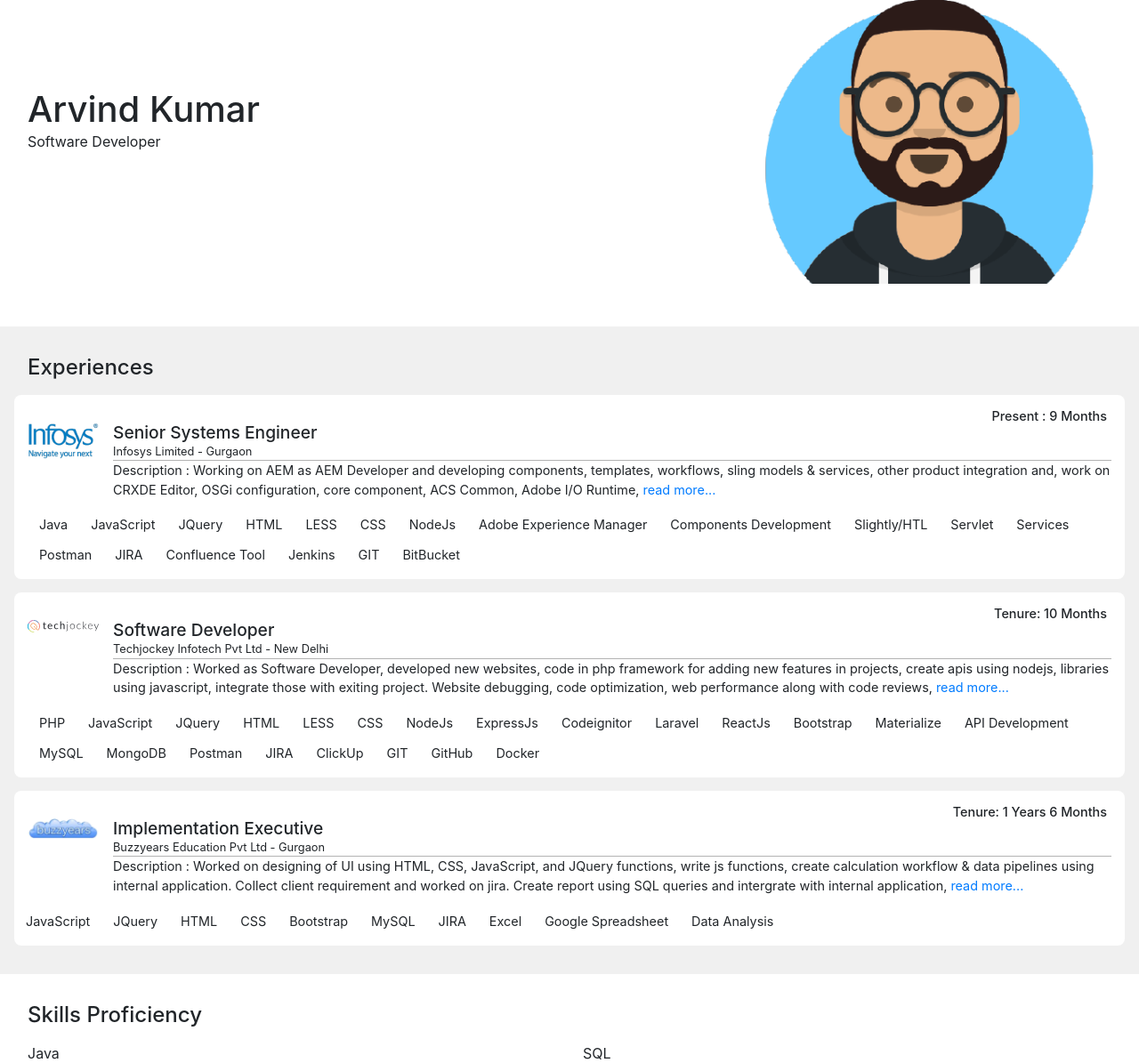
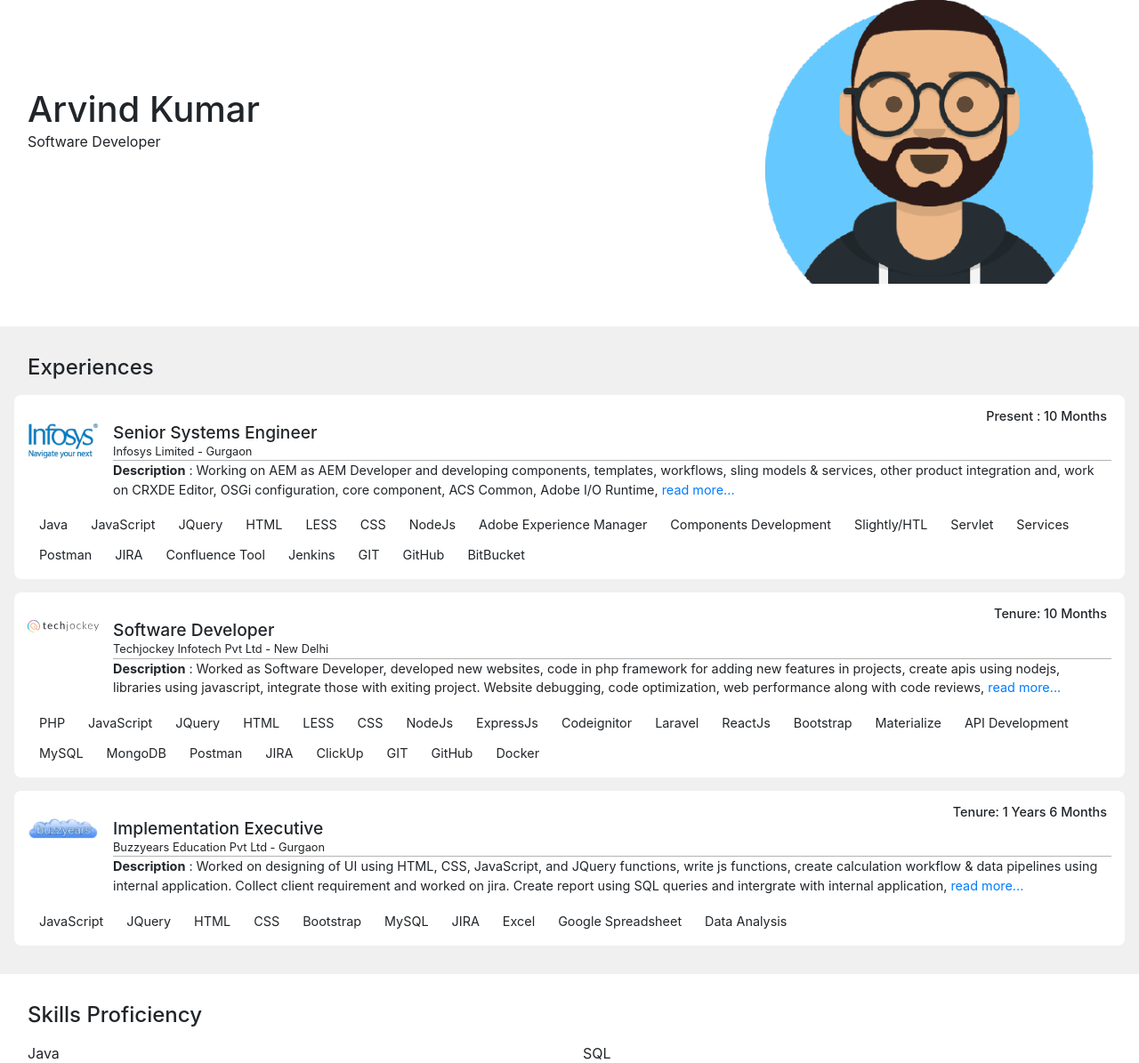
Before and after one commit to arvindkumar2575/personal-website, a Node server app: page / in a window 1280 px wide. Shown: the part 33-1228 px from the top of the page at 89% size. Run offline with Node 20, Linux system fonts and the light colour scheme.

Commit message:
add files changes

```diff
--- a/index.js
+++ b/index.js
@@ -1,6 +1,7 @@
 const express = require('express')
 const app = express()
 const path = require('path')
+const {dbjson} = require('./src/data')
 const port = process.env.PORT || 8080
 
 //css,js,images files assets
@@ -12,8 +13,11 @@
 
 //routes
 app.get('/', (req, res) => {
-    console.log(__dirname)
-    res.render('index')
+    // console.log(dbjson)
+    let data = {};
+    data.title=dbjson.title
+    data.skills=dbjson.skills
+    res.render('index',{'data':data})
 })
 
 app.get('/about-us', (req, res) => {
--- a/src/data.js
+++ b/src/data.js
@@ -1,8 +1,18 @@
-const data = {
+const dbjson = {
+    title:"Arvind Kumar | Portfolio",
     navbar:{
         status:true,
         left:{
             site_name:"Arvind Kumar"
         }
+    },
+    skills:{
+        "Java":["0F6B2D",""],
+        "JavaScript":["0F6B6B",""],
+        "Php":["6B0F4C",""],
+        "Python":["6B2E0F",""],
+        "HTML":["6B5C0F",""],
+        "CSS":["36373C",""],
     }
 }
+module.exports = {dbjson}
--- a/views/components/experiences.ejs
+++ b/views/components/experiences.ejs
@@ -10,9 +10,9 @@
                                 <div class="media">
                                     <img src="/assets/images/infosys-logo-1.png" class="mr-3 AR3318-JX" alt="...">
                                     <div class="media-body">
-                                        <h6 class="mt-0 mb-0 position-role-JX"><span>Senior Systems Engineer</span><span class="tenure-JX">Present : 9 Months</span></h6>
+                                        <h6 class="mt-0 mb-0 position-role-JX"><span>Senior Systems Engineer</span><span class="tenure-JX">Present : 10 Months</span></h6>
                                         <div class="company-name-location-JX"><span>Infosys Limited - Gurgaon</span></div>
-                                        <div class="work-description-JX"><span>Description</span> : Working on AEM as AEM Developer and developing components, templates, workflows, sling models & services, other product integration and, work on CRXDE Editor, OSGi configuration, core component, ACS Common, Adobe I/O Runtime, <a href="#">read more...</a></div>
+                                        <div class="work-description-JX"><span class="font-weight-bold">Description</span> : Working on AEM as AEM Developer and developing components, templates, workflows, sling models & services, other product integration and, work on CRXDE Editor, OSGi configuration, core component, ACS Common, Adobe I/O Runtime, <a href="#">read more...</a></div>
                                     </div>
                                 </div>
                             </div>
@@ -38,6 +38,7 @@
                         <li>Confluence Tool</li>
                         <li>Jenkins</li>
                         <li>GIT</li>
+                        <li>GitHub</li>
                         <li>BitBucket</li>
                     </ul>
                 </div>
@@ -52,7 +53,7 @@
                                     <div class="media-body">
                                         <h6 class="mt-0 mb-0 position-role-JX"><span>Software Developer</span><span class="tenure-JX">Tenure: 10 Months</span></h6>
                                         <div class="company-name-location-JX"><span>Techjockey Infotech Pvt Ltd - New Delhi</span></div>
-                                        <div class="work-description-JX"><span>Description</span> : Worked as Software Developer, developed new websites, code in php framework for adding new features in projects, create apis using nodejs, libraries using javascript, integrate those with exiting project. Website debugging, code optimization, web performance along with code reviews, <a href="#">read more...</a></div>
+                                        <div class="work-description-JX"><span class="font-weight-bold">Description</span> : Worked as Software Developer, developed new websites, code in php framework for adding new features in projects, create apis using nodejs, libraries using javascript, integrate those with exiting project. Website debugging, code optimization, web performance along with code reviews, <a href="#">read more...</a></div>
                                     </div>
                                 </div>
                             </div>
@@ -96,8 +97,7 @@
                                     <div class="media-body">
                                         <h6 class="mt-0 mb-0 position-role-JX"><span>Implementation Executive</span><span class="tenure-JX">Tenure: 1 Years 6 Months</span></h6>
                                         <div class="company-name-location-JX"><span>Buzzyears Education Pvt Ltd - Gurgaon</span></div>
-                                        <div class="work-description-JX"><span>Description</span> : Worked on designing of UI using HTML, CSS, JavaScript, and JQuery functions, write js functions, create calculation workflow & data pipelines using internal application. Collect client requirement and worked on jira. Create report using SQL queries and intergrate with internal application, <a href="#">read more...</a></div>
-                                    </div>
+                                        <div class="work-description-JX"><span class="font-weight-bold">Description</span> : Worked on designing of UI using HTML, CSS, JavaScript, and JQuery functions, write js functions, create calculation workflow & data pipelines using internal application. Collect client requirement and worked on jira. Create report using SQL queries and intergrate with internal application, <a href="#">read more...</a></div>
                                     </div>
                                 </div>
                             </div>
@@ -120,4 +120,5 @@
                 </div>
             </div>
         </div>
+    </div>
 </section>
--- a/views/components/head.ejs
+++ b/views/components/head.ejs
@@ -4,7 +4,7 @@
     <meta charset="UTF-8">
     <meta http-equiv="X-UA-Compatible" content="IE=edge">
     <meta name="viewport" content="width=device-width, initial-scale=1.0">
-    <title>Document</title>
+    <title><%= data.title %> </title>
     <link rel="stylesheet" href="/assets/css/bootstrap.min.css"/>
     <link rel="stylesheet" href="/assets/css/style.css"/>
 </head>
--- a/views/index.ejs
+++ b/views/index.ejs
@@ -1,5 +1,6 @@
 <%- include('components/head'); -%>
 <body>
+    <%= data.test %>
     <%- include('components/header'); -%>
     <%- include('components/experiences'); -%>
     <%- include('components/skills'); -%>
```
Lines whose indentation alone changed are shown as unchanged.
